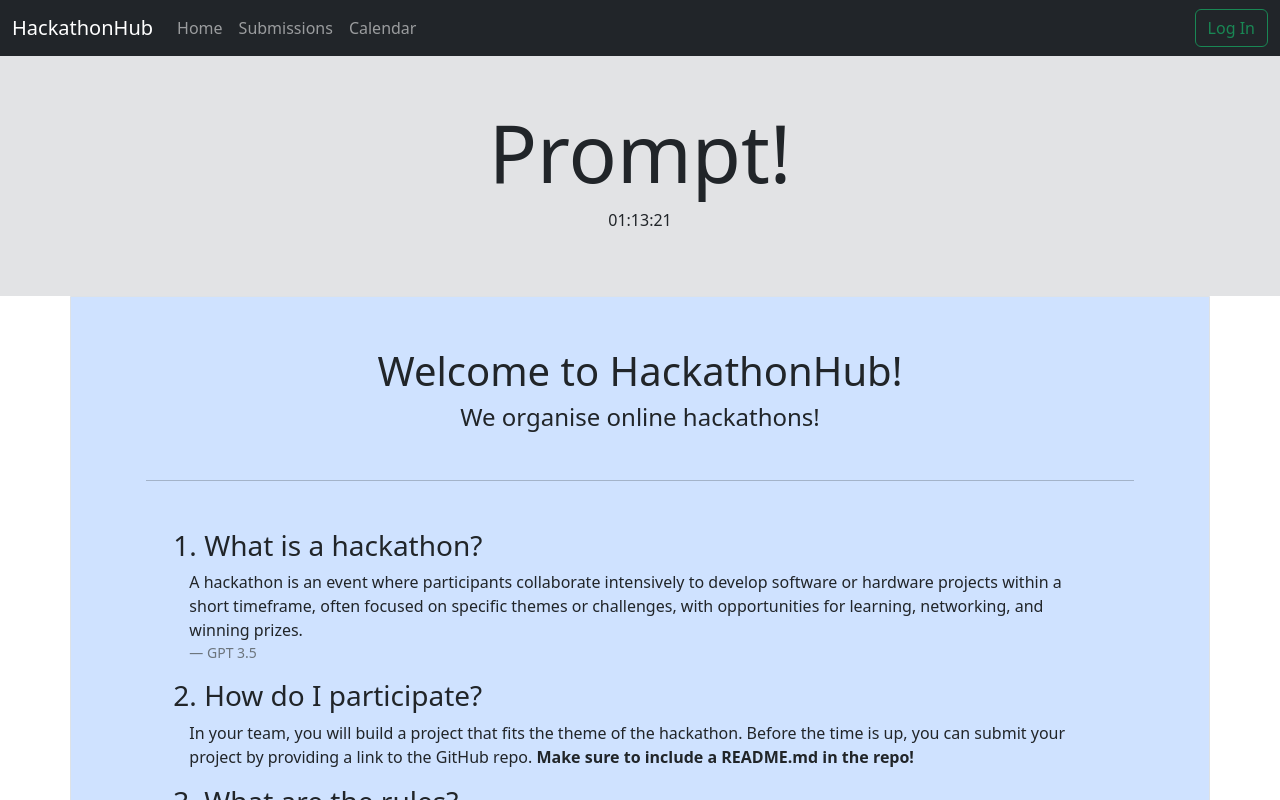
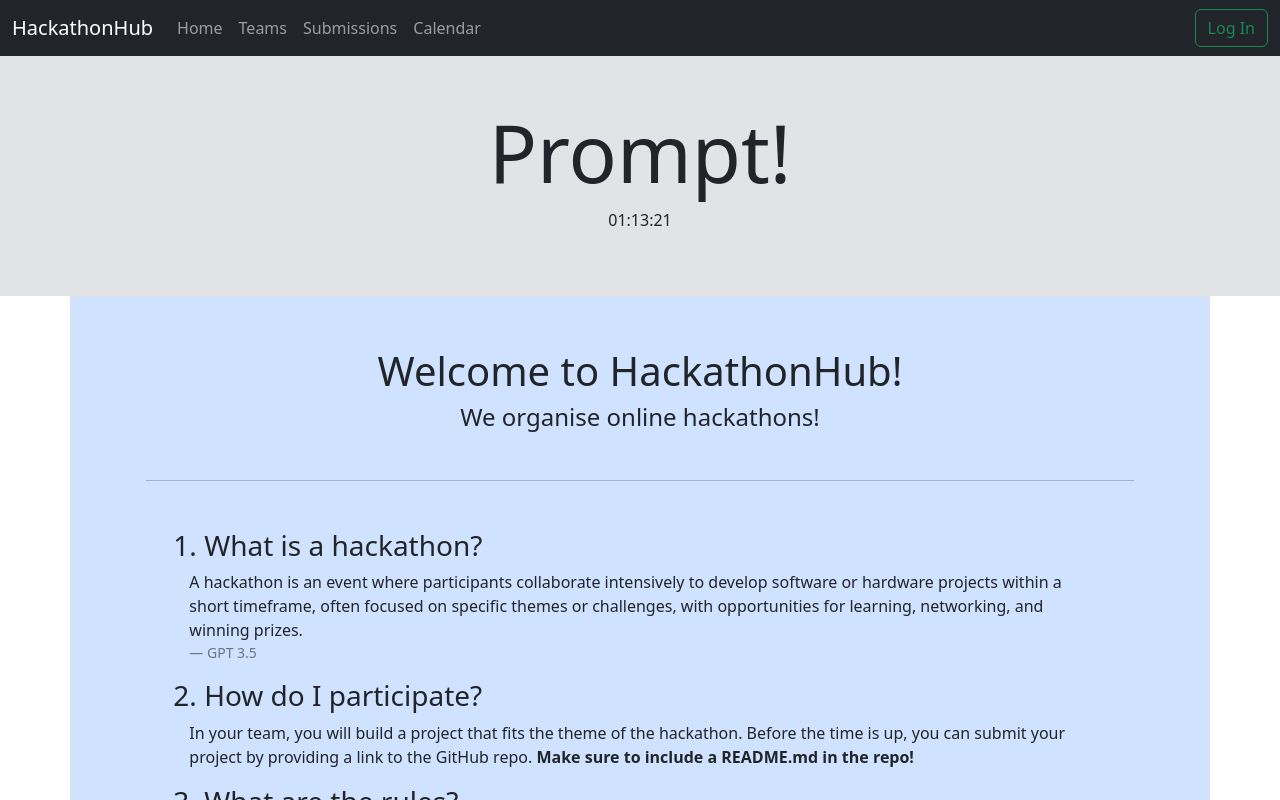
Before and after one commit to A9-dev/hackathonhub, a Next.js app: page / in a window 1280 px wide. Shown: the top 800 px of the page. Built offline with nearby package versions, Linux system fonts and the light colour scheme; no server answers.

Commit message:
feat(teams): added teams page
Also did some cleanup.

```diff
--- a/src/app/calendar/page.tsx
+++ b/src/app/calendar/page.tsx
@@ -1,5 +1,3 @@
-import "bootstrap/dist/css/bootstrap.min.css";
-
 export default function Home() {
   return <main>Calendar Page</main>;
 }
--- a/src/app/page.tsx
+++ b/src/app/page.tsx
@@ -1,7 +1,5 @@
 "use client";
-import { useEffect, useState } from "react";
-import { db } from "../utils/firebaseConfig";
-import { collection, getDocs } from "firebase/firestore";
+import { useState } from "react";
 import "bootstrap/dist/css/bootstrap.min.css";
 
 export default function Home() {
--- a/src/app/submissions/page.tsx
+++ b/src/app/submissions/page.tsx
@@ -1,5 +1,3 @@
-import "bootstrap/dist/css/bootstrap.min.css";
-
 export default function Home() {
   return <main>Submissions Page</main>;
 }
--- /dev/null
+++ b/src/app/teams/page.tsx
@@ -0,0 +1,3 @@
+export default function Home() {
+  return <main>Team Page</main>;
+}
--- a/src/components/Navbar.tsx
+++ b/src/components/Navbar.tsx
@@ -53,6 +53,11 @@ const Navbar: React.FC = () => {
               </Link>
             </li>
             <li className="nav-item">
+              <Link href="/teams" passHref className="nav-link">
+                Teams
+              </Link>
+            </li>
+            <li className="nav-item">
               <Link href="/submissions" passHref className="nav-link">
                 Submissions
               </Link>
@@ -73,7 +78,10 @@ const Navbar: React.FC = () => {
                 <span className="navbar-text me-3">
                   Signed in as: <strong>{username}</strong>
                 </span>
-                <button onClick={handleLogout} className="btn btn-outline-danger">
+                <button
+                  onClick={handleLogout}
+                  className="btn btn-outline-danger"
+                >
                   Sign Out
                 </button>
               </>
```
